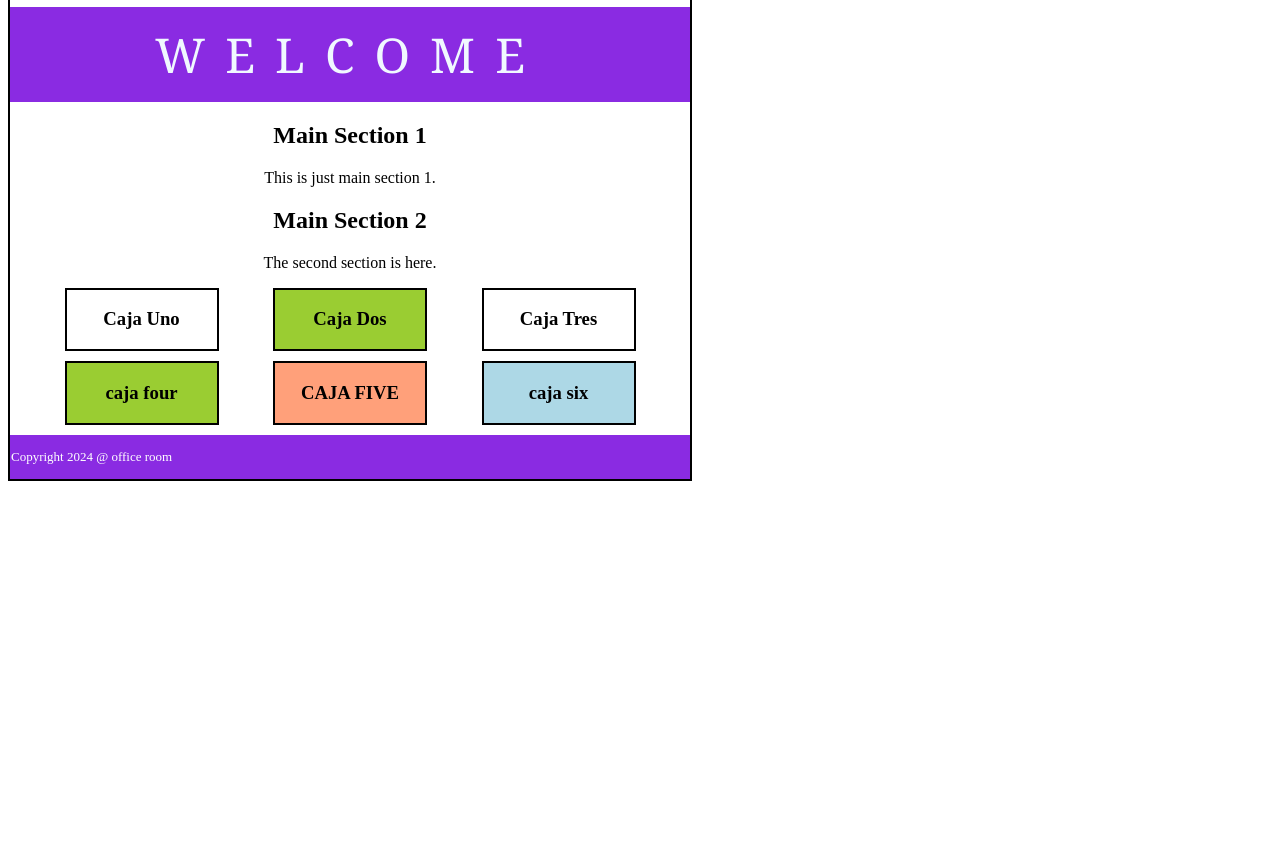
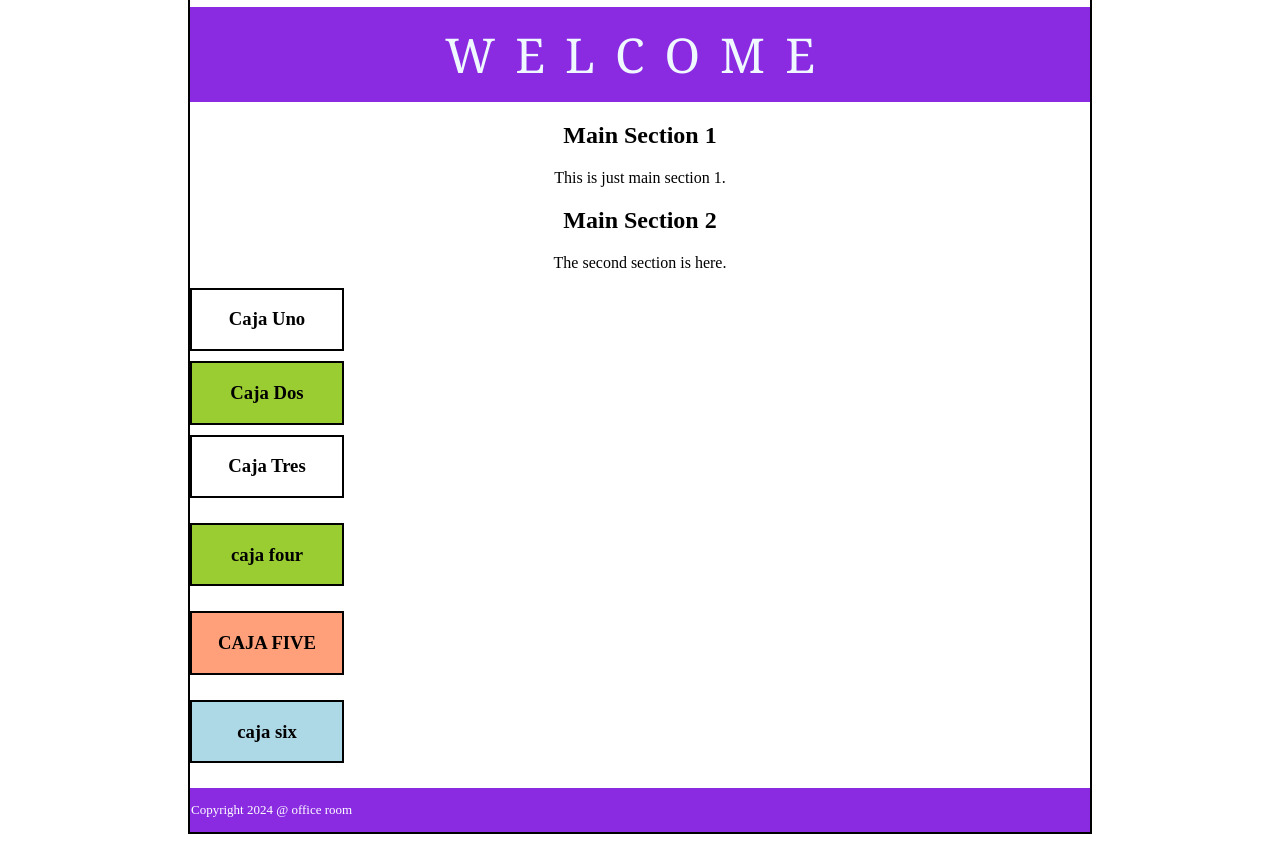
Before and after one commit to john89521/site-practice, a plain HTML site: page index.html in a window 1280 px wide. Shown: the part 107-949 px from the top of the page. Before the commit the page ends 800 px from the top, so only its background shows below. Drawn offline with Linux system fonts and the light colour scheme.

Commit message:
code update

```diff
--- a/css/styles.css
+++ b/css/styles.css
@@ -1,9 +1,11 @@
 html {
-    width: 700px;
+    display: flex;
+    justify-content: center;
 
 }
 
 body {
+    width: 900px; /* putting in body centered everything */
     border: 2px solid black;
     text-align: center;
 }
@@ -47,9 +49,10 @@ footer {
 
 }
 
-.container {
+.container1 {
     display: flex;
     justify-content: space-evenly;
+    background-image: ;
 }
 
 .box1, .box2, .box3 {
@@ -60,11 +63,18 @@ footer {
 
 }
 
+.container2 {
+    display: flex;
+    justify-content: space-evenly;
+    background-image: url("https://s3.amazonaws.com/codecademy-content/courses/freelance-1/unit-2/pattern.jpeg");
+}
+
 .box4, .box5, .box6 {
     border: 2px solid black;
     align-items: 25%;
     width: 150px;
-    margin-bottom: 10px;
+    margin-top: 25px; /* this allows image to show more */
+    margin-bottom: 25px;
 
 }
 
```
